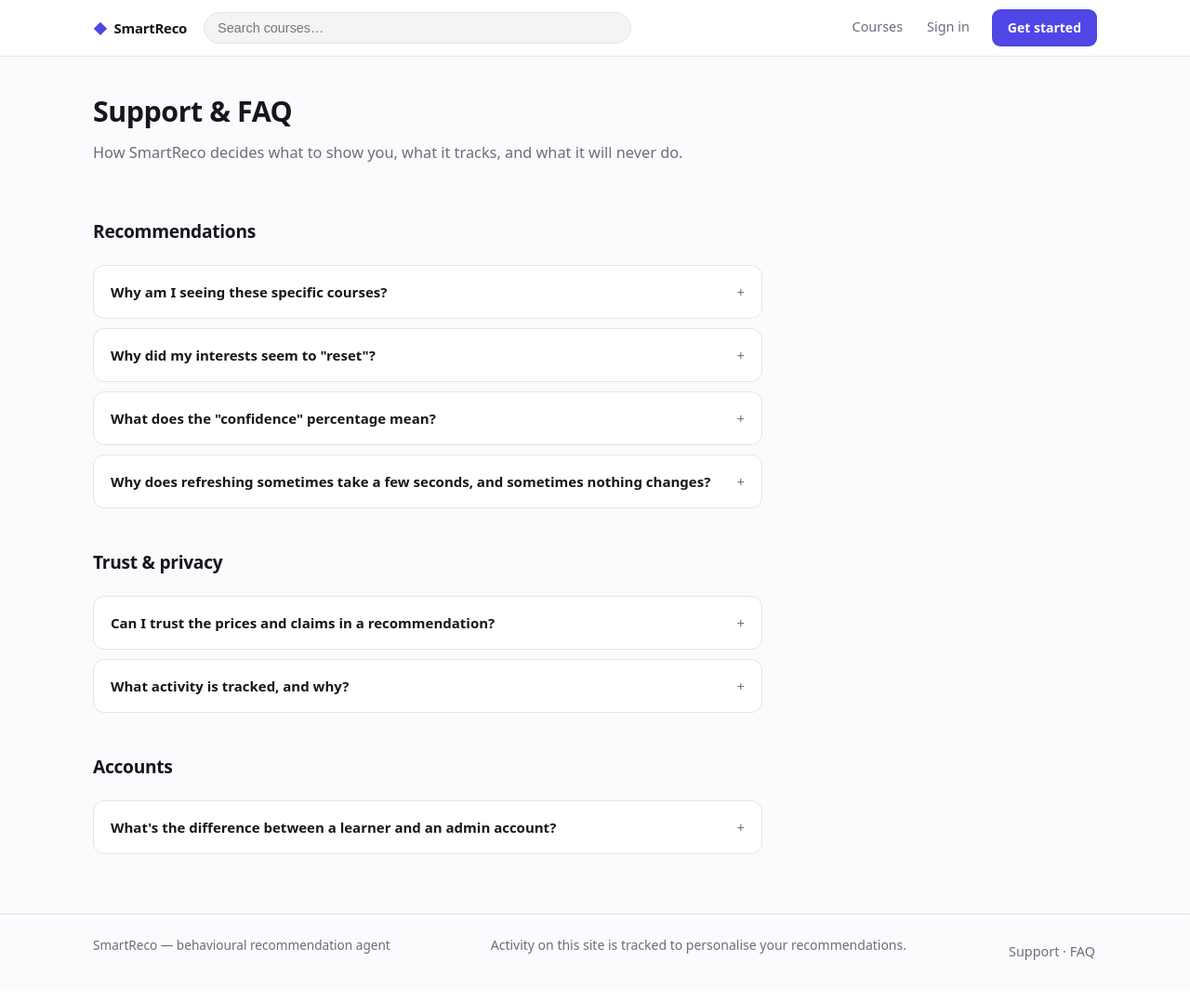
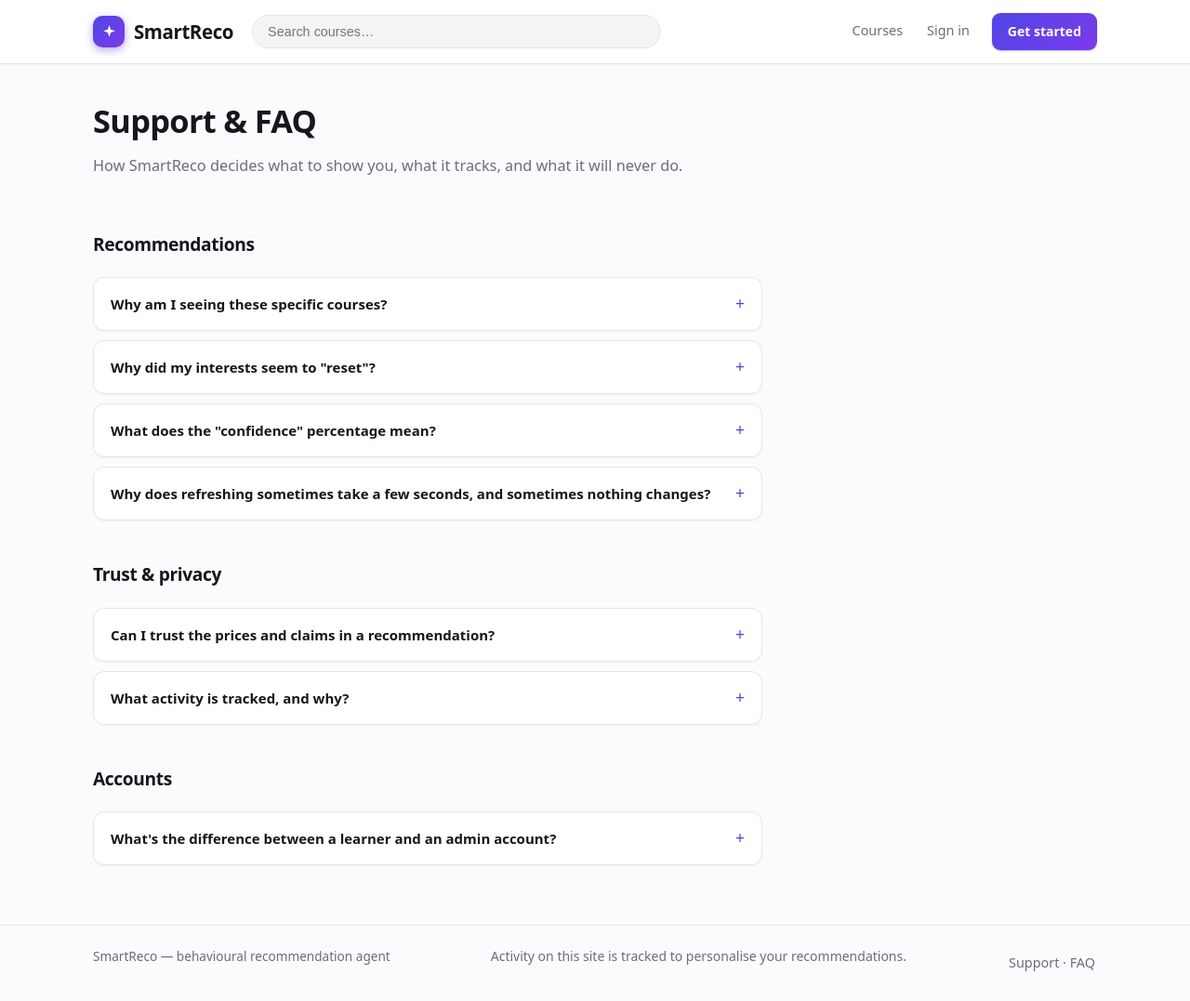
Before and after one commit to chetangpande-ai/SmartReco, a FastAPI app: page /support in a window 1280 px wide. Shown: the whole page at 93% size. Before the commit the page ends 1033 px from the top, so only its background shows below. Run offline with FastAPI, Linux system fonts and the light colour scheme.

Commit message:
Polished ui further

```diff
--- a/app/static/css/app.css
+++ b/app/static/css/app.css
@@ -6,12 +6,21 @@
   --text: #16161d;
   --muted: #6c6c7d;
   --accent: #4f46e5;
+  --accent-2: #7c3aed;
   --accent-soft: #eef2ff;
   --good: #0f9d58;
   --warn: #b45309;
   --bad: #c02626;
   --radius: 12px;
-  --shadow: 0 1px 2px rgba(20, 20, 40, .05), 0 8px 24px rgba(20, 20, 40, .05);
+  /* A small tiered elevation scale, used consistently instead of one-off shadows —
+     xs for resting cards/inputs, sm for hover/raised, md for popovers and the topbar,
+     lg for anything that should feel like it's floating above the whole page. */
+  --shadow-xs: 0 1px 2px rgba(20, 20, 40, .04);
+  --shadow-sm: 0 2px 6px rgba(20, 20, 40, .06), 0 1px 2px rgba(20, 20, 40, .05);
+  --shadow-md: 0 8px 24px rgba(20, 20, 40, .08), 0 2px 6px rgba(20, 20, 40, .05);
+  --shadow-lg: 0 16px 40px rgba(20, 20, 40, .12), 0 4px 10px rgba(20, 20, 40, .06);
+  --shadow: var(--shadow-md);
+  --ease: cubic-bezier(.2, .7, .3, 1);
 }
 
 @media (prefers-color-scheme: dark) {
@@ -39,14 +52,26 @@ body {
   color: var(--text);
   font: 15px/1.6 ui-sans-serif, system-ui, -apple-system, "Segoe UI", Roboto, sans-serif;
   -webkit-font-smoothing: antialiased;
+  -moz-osx-font-smoothing: grayscale;
 }
 
 a { color: inherit; text-decoration: none; }
-h1, h2, h3 { line-height: 1.25; letter-spacing: -.015em; margin: 0 0 .4em; }
-h1 { font-size: 1.9rem; }
+h1, h2, h3 { line-height: 1.22; letter-spacing: -.02em; margin: 0 0 .4em; font-weight: 680; }
+h1 { font-size: clamp(1.7rem, 1.5rem + 1vw, 2.15rem); }
+h2 { font-size: 1.3rem; }
+h3 { font-size: 1.05rem; }
 .wrap { max-width: 1120px; margin: 0 auto; padding: 0 20px; }
 .muted { color: var(--muted); font-size: .875rem; }
 .inline { display: inline; }
+
+/* Consistent, visible keyboard focus everywhere, instead of relying on each browser's
+   mismatched default outline. Mouse/touch clicks never trigger :focus-visible, so this
+   never adds a ring around a button someone just clicked. */
+:focus-visible {
+  outline: 2px solid var(--accent);
+  outline-offset: 2px;
+  border-radius: 4px;
+}
 
 /* ---- top bar ---- */
 .topbar {
@@ -54,16 +79,30 @@ h1 { font-size: 1.9rem; }
   background: color-mix(in srgb, var(--surface) 88%, transparent);
   backdrop-filter: saturate(150%) blur(12px);
   border-bottom: 1px solid var(--border);
+  box-shadow: var(--shadow-xs);
 }
-.topbar-inner { display: flex; align-items: center; gap: 18px; height: 60px; }
-.brand { font-weight: 650; letter-spacing: -.02em; display: flex; align-items: center; gap: 7px; white-space: nowrap; }
-.brand-mark { color: var(--accent); }
-.search { flex: 1; max-width: 460px; }
+.topbar-inner { display: flex; align-items: center; gap: 20px; height: 68px; }
+.brand {
+  font-weight: 700; letter-spacing: -.02em; font-size: 1.28rem;
+  display: flex; align-items: center; gap: 10px; white-space: nowrap;
+}
+.brand-mark {
+  display: inline-flex; align-items: center; justify-content: center;
+  width: 34px; height: 34px; border-radius: 10px; flex: none;
+  background: linear-gradient(135deg, var(--accent), var(--accent-2));
+  color: #fff;
+  box-shadow: 0 3px 10px color-mix(in srgb, var(--accent) 45%, transparent);
+}
+.brand-mark svg { width: 19px; height: 19px; }
+.brand-word { padding-top: 1px; }
+.search { flex: 1; max-width: 440px; }
 .search input {
-  width: 100%; padding: 8px 14px; border-radius: 999px;
+  width: 100%; padding: 9px 16px; border-radius: 999px;
   border: 1px solid var(--border); background: var(--surface-2); color: var(--text); font-size: .9rem;
+  transition: background .15s var(--ease), border-color .15s var(--ease);
 }
-.search input:focus { outline: 2px solid var(--accent); outline-offset: -1px; }
+.search input:hover { border-color: color-mix(in srgb, var(--accent) 35%, var(--border)); }
+.search input:focus { outline: 2px solid var(--accent); outline-offset: -1px; background: var(--surface); }
 .nav { display: flex; align-items: center; gap: 22px; margin-left: auto; }
 .nav-links { display: flex; align-items: center; gap: 14px; }
 .nav-link { font-size: .9rem; color: var(--muted); padding: 6px 2px; border-bottom: 2px solid transparent; }
@@ -93,20 +132,27 @@ h1 { font-size: 1.9rem; }
 }
 .avatar-badge svg { width: 8px; height: 8px; color: #fff; }
 .user-chip-text { font-weight: 550; padding-right: 2px; }
-.account .btn-ghost { border-color: transparent; padding: 6px 12px; font-size: .82rem; }
+.account .btn-ghost { background: transparent; border-color: transparent; padding: 6px 12px; font-size: .82rem; }
+.account .btn-ghost:hover { background: var(--surface); }
 
 /* ---- buttons ---- */
 .btn {
   display: inline-flex; align-items: center; justify-content: center;
   padding: 8px 16px; border-radius: 9px; border: 1px solid transparent;
-  font-size: .875rem; font-weight: 550; cursor: pointer; font-family: inherit;
-  transition: background .12s ease, border-color .12s ease;
+  font-size: .875rem; font-weight: 600; cursor: pointer; font-family: inherit;
+  transition: background .15s var(--ease), border-color .15s var(--ease),
+              box-shadow .15s var(--ease), transform .1s var(--ease);
 }
-.btn-primary { background: var(--accent); color: #fff; }
-.btn-primary:hover { filter: brightness(1.08); }
-.btn-ghost { background: transparent; border-color: var(--border); color: var(--text); }
-.btn-ghost:hover { background: var(--surface-2); }
+.btn-primary {
+  background: linear-gradient(135deg, var(--accent), var(--accent-2)); color: #fff;
+  box-shadow: 0 1px 2px color-mix(in srgb, var(--accent) 30%, transparent), var(--shadow-xs);
+}
+.btn-primary:hover { box-shadow: 0 4px 14px color-mix(in srgb, var(--accent) 40%, transparent); transform: translateY(-1px); }
+.btn-primary:active { transform: translateY(0); }
+.btn-ghost { background: var(--surface); border-color: var(--border); color: var(--text); }
+.btn-ghost:hover { background: var(--surface-2); border-color: color-mix(in srgb, var(--accent) 30%, var(--border)); }
 .btn-block { width: 100%; margin-top: 8px; }
+@media (prefers-reduced-motion: reduce) { .btn { transition: none; } .btn-primary:hover { transform: none; } }
 
 /* ---- hero + filters ---- */
 .hero { padding: 40px 0 24px; max-width: 640px; }
@@ -295,14 +352,18 @@ h1 { font-size: 1.9rem; }
 .admin-search { margin-bottom: 16px; }
 .admin-search input { width: 100%; max-width: 420px; padding: 8px 13px; border-radius: 9px; border: 1px solid var(--border); background: var(--surface); color: var(--text); }
 
-.stat-row { display: flex; gap: 12px; flex-wrap: wrap; margin-bottom: 22px; }
-.stat { background: var(--surface); border: 1px solid var(--border); border-radius: 11px; padding: 14px 18px; min-width: 108px; }
-.stat-value { display: block; font-size: 1.5rem; font-weight: 660; font-variant-numeric: tabular-nums; }
-.stat-label { font-size: .76rem; color: var(--muted); text-transform: uppercase; letter-spacing: .05em; }
+.stat-row { display: flex; gap: 12px; flex-wrap: wrap; margin-bottom: 24px; }
+.stat {
+  background: var(--surface); border: 1px solid var(--border); border-radius: 12px;
+  padding: 16px 20px; min-width: 116px; box-shadow: var(--shadow-xs);
+  border-top: 2px solid var(--accent);
+}
+.stat-value { display: block; font-size: 1.65rem; font-weight: 700; letter-spacing: -.01em; font-variant-numeric: tabular-nums; }
+.stat-label { font-size: .74rem; color: var(--muted); text-transform: uppercase; letter-spacing: .06em; margin-top: 2px; }
 
 .panels { display: grid; grid-template-columns: repeat(auto-fit, minmax(320px, 1fr)); gap: 16px; }
-.panel { background: var(--surface); border: 1px solid var(--border); border-radius: 12px; padding: 18px; }
-.panel h2 { font-size: 1rem; margin: 0 0 8px; }
+.panel { background: var(--surface); border: 1px solid var(--border); border-radius: 12px; padding: 20px; box-shadow: var(--shadow-xs); }
+.panel h2 { font-size: 1.02rem; margin: 0 0 8px; }
 .panel-head { display: flex; justify-content: space-between; align-items: center; gap: 10px; margin-bottom: 8px; }
 .panel-head h2 { margin: 0; }
 .panel-actions { display: flex; gap: 8px; margin-top: 14px; }
@@ -356,19 +439,30 @@ table.mini td:last-child { text-align: right; font-variant-numeric: tabular-nums
 
 /* ---- faq ---- */
 .faq { display: flex; flex-direction: column; gap: 10px; max-width: 720px; margin-bottom: 40px; }
-.faq-item { padding: 0; overflow: hidden; }
+.faq-item { padding: 0; overflow: hidden; transition: border-color .15s var(--ease), box-shadow .15s var(--ease); }
+.faq-item:hover { border-color: color-mix(in srgb, var(--accent) 25%, var(--border)); }
+.faq-item[open] { box-shadow: var(--shadow-sm); }
 .faq-item summary {
   padding: 16px 18px; cursor: pointer; font-weight: 600; list-style: none;
   display: flex; justify-content: space-between; align-items: center; gap: 12px;
 }
 .faq-item summary::-webkit-details-marker { display: none; }
-.faq-item summary::after { content: "+"; color: var(--muted); font-weight: 400; flex: none; }
+.faq-item summary::after {
+  content: "+"; color: var(--accent); font-weight: 400; flex: none;
+  font-size: 1.1rem; line-height: 1; transition: transform .15s var(--ease);
+}
 .faq-item[open] summary::after { content: "−"; }
 .faq-item p { margin: 0 18px 16px; color: var(--muted); }
 
 @media (max-width: 780px) {
   .detail { grid-template-columns: 1fr; }
   .detail-side { position: static; }
-  .search { display: none; }
   .bar-row { grid-template-columns: 92px 1fr 40px; }
+
+  /* Search used to just disappear below this width, with no replacement — dropping it
+     to its own full-width row keeps it reachable instead of removing a core feature. */
+  .topbar-inner { flex-wrap: wrap; height: auto; padding: 10px 0; row-gap: 10px; }
+  .search { order: 3; flex-basis: 100%; max-width: none; }
+  .nav { gap: 12px; }
+  .nav-links { gap: 10px; }
 }
--- a/app/templates/_media.html
+++ b/app/templates/_media.html
@@ -29,7 +29,7 @@
 {%- endmacro %}
 
 {% macro media(p, size='card') -%}
-<div class="media media-{{ size }}" style="--h: {{ p.slug|hue }}" aria-hidden="true">
+<div class="media media-{{ size }}" style="--h: {{ p.category|hue(p.slug) }}" aria-hidden="true">
   <svg viewBox="0 0 24 24" fill="none" stroke="currentColor" stroke-width="1.25"
        stroke-linecap="round" stroke-linejoin="round">
     {{ glyph(p.category) }}
--- a/app/templates/base.html
+++ b/app/templates/base.html
@@ -12,7 +12,12 @@
 <header class="topbar">
   <div class="wrap topbar-inner">
     <a class="brand" href="/">
-      <span class="brand-mark">◆</span> SmartReco
+      <span class="brand-mark" aria-hidden="true">
+        <svg viewBox="0 0 24 24" fill="none">
+          <path d="M12 2.5l2.1 5.9 5.9 2.1-5.9 2.1L12 18.5l-2.1-5.9L4 10.5l5.9-2.1L12 2.5z" fill="currentColor"/>
+        </svg>
+      </span>
+      <span class="brand-word">SmartReco</span>
     </a>
 
     <form class="search" action="/search" method="get" role="search">
```
Also changed, not shown: other parts of app/static/css/app.css (+53 -16 lines), app/templates/admin/ops.html (+5 -2 lines), app/templating.py (+20 -7 lines).
